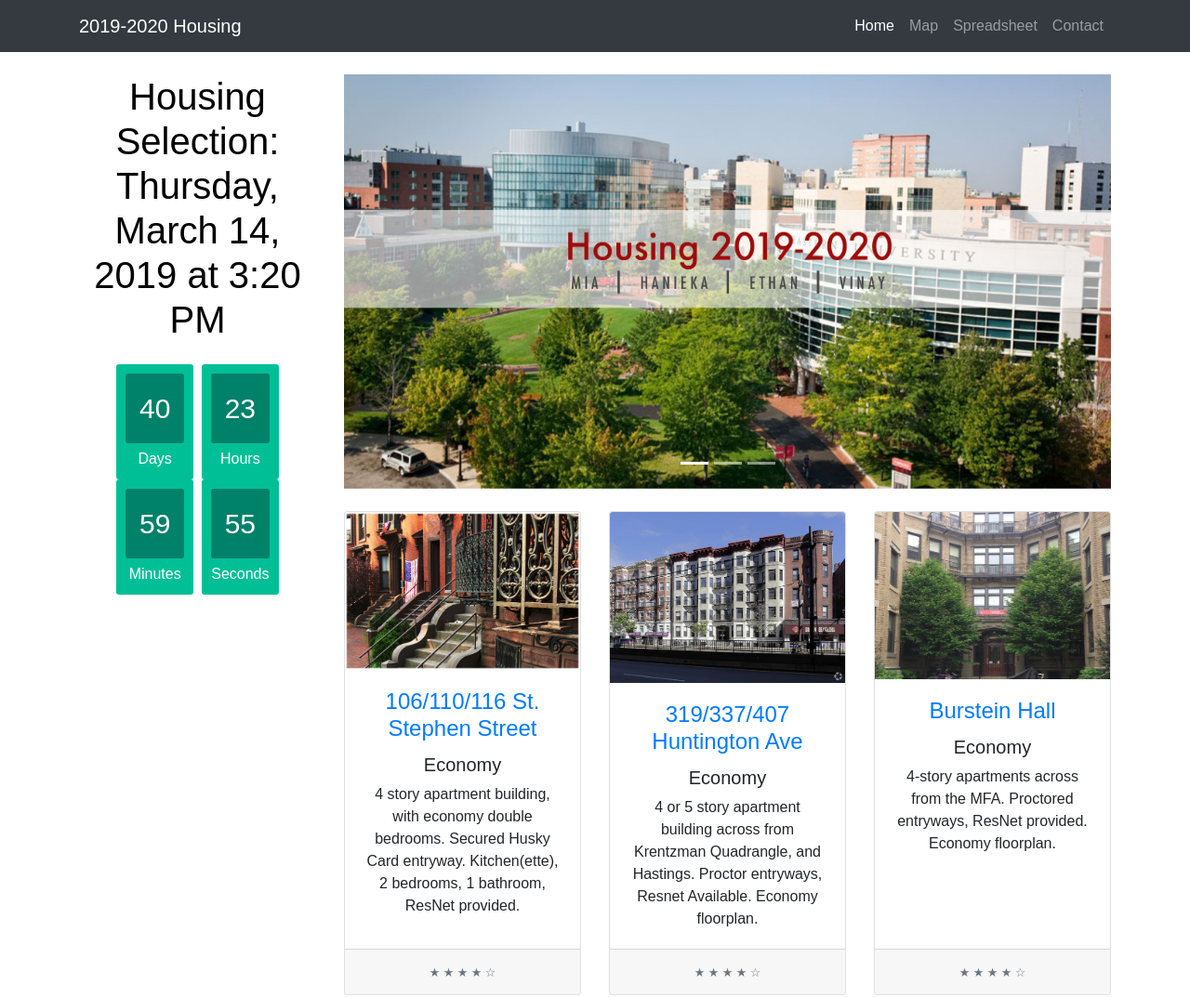
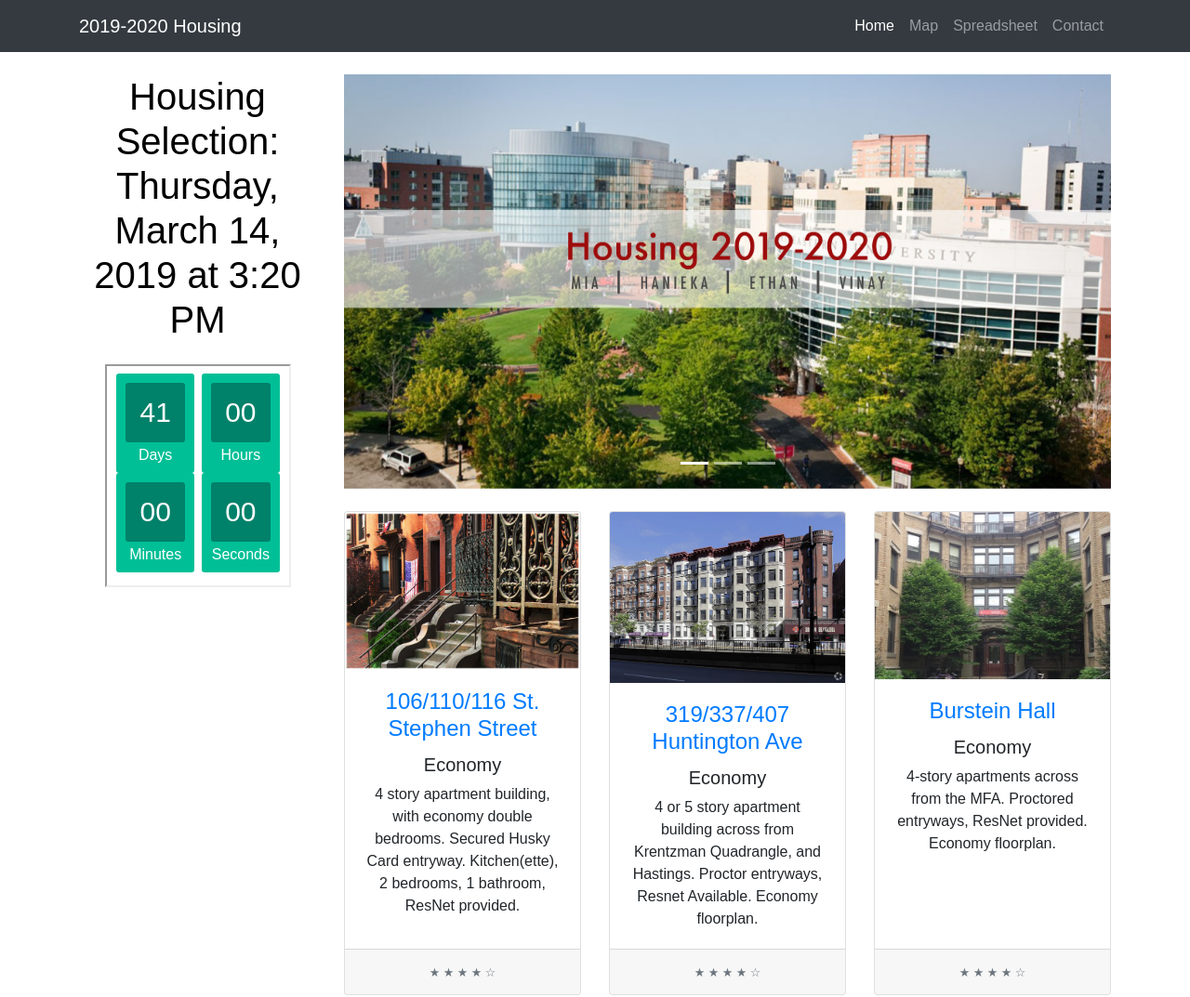
Before and after one commit to dysrhythMia/housing, a website: page index.html in a window 1280 px wide. Shown: the top 1073 px of the page at 93% size. Drawn offline with Linux system fonts and the light colour scheme.

Commit message:
countdown iframe

```diff
--- a/css/style.css
+++ b/css/style.css
@@ -34,6 +34,12 @@ h1{
 	background: #00816A;
 	display: inline-block;
 }
+@media only screen and (max-width: 600px) {
+	counter {
+		height:90;
+		width:200;
+	}
+}
 
 .smalltext{
 	padding-top: 5px;
--- a/index.html
+++ b/index.html
@@ -56,24 +56,7 @@
         <div class="col-lg-3">
 
           <h1 class="my-4">Housing Selection: Thursday, March 14, 2019 at 3:20 PM</h1>
-			<div id="clockdiv">
-			  <div>
-				<span class="days"></span>
-				<div class="smalltext">Days</div>
-			  </div>
-			  <div>
-				<span class="hours"></span>
-				<div class="smalltext">Hours</div>
-			  </div>
-			  <div>
-				<span class="minutes"></span>
-				<div class="smalltext">Minutes</div>
-			  </div>
-			  <div>
-				<span class="seconds"></span>
-				<div class="smalltext">Seconds</div>
-			  </div>
-			</div>
+			<iframe src="https://dysrhythmia.github.io/housing/countdown.html" class="counter" width="200" height="240"></iframe>
 
 
         </div>
```
